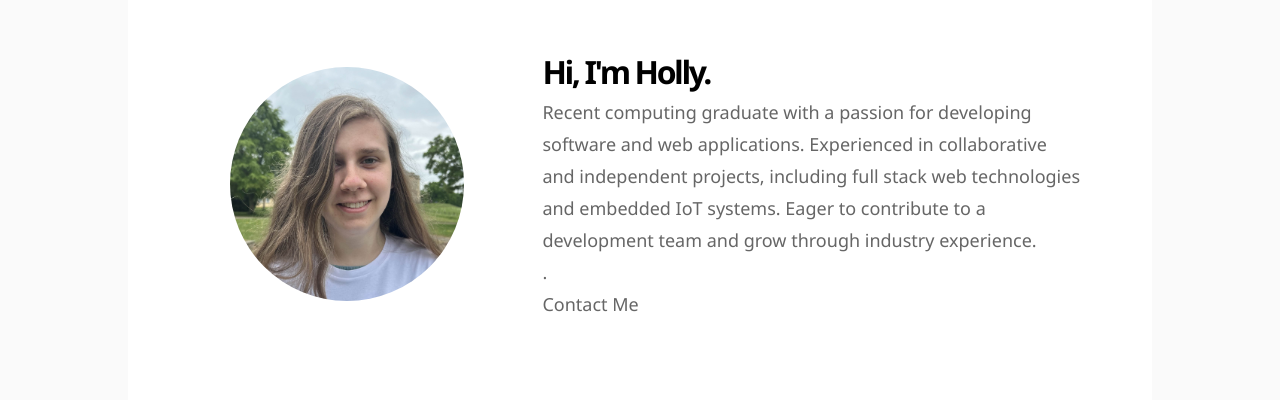
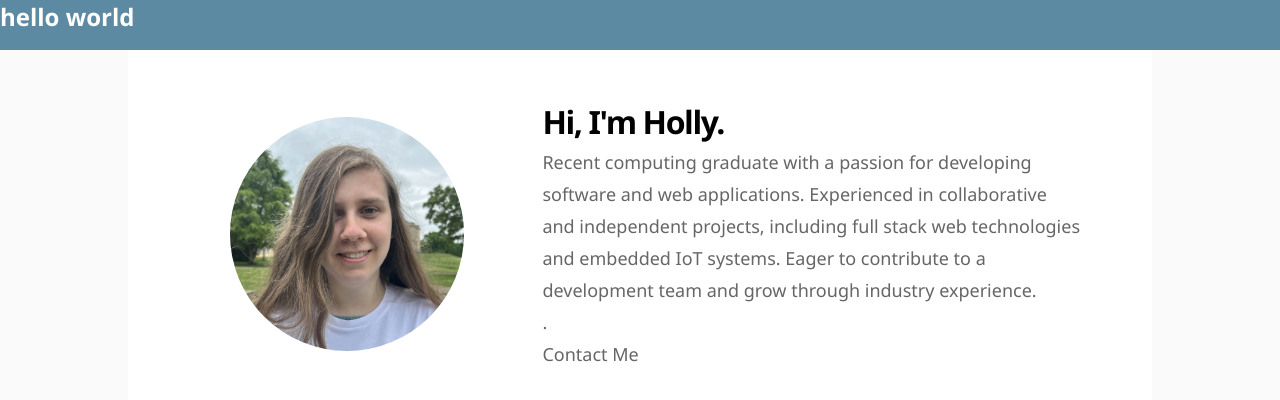
Before and after one commit to hollyejordan/portfolio, a Next.js app: page / in a window 1280 px wide. Shown: the top 400 px of the page. Built offline with nearby package versions, Linux system fonts and the light colour scheme.

Commit message:
Add navbar

```diff
--- /dev/null
+++ b/app/components/navbar.module.css
@@ -0,0 +1,6 @@
+.navbar {
+
+    background-color: rgb(93, 138, 163);
+    height: 50px;
+    color: white;
+}
--- /dev/null
+++ b/app/components/navbar.tsx
@@ -0,0 +1,9 @@
+import styles from "./navbar.module.css"
+
+export default function Navbar() {
+  return (
+    <div className={styles.navbar}>
+      <h2>hello world</h2>
+    </div>
+  );
+}
--- a/app/layout.tsx
+++ b/app/layout.tsx
@@ -1,5 +1,6 @@
 import type { Metadata } from "next";
 import "./globals.css";
+import Navbar from "./components/navbar"
 
 export const metadata: Metadata = {
   title: "Holly Jordan Portfolio",
@@ -14,6 +15,7 @@ export default function RootLayout({
   return (
     <html lang="en">
       <body>
+        <Navbar />
         {children}
       </body>
     </html>
--- a/app/page.module.css
+++ b/app/page.module.css
@@ -50,7 +50,7 @@
   font-size: 32px;
   font-weight: 600;
   line-height: 48px;
-  letter-spacing: -2.4px;
+  letter-spacing: -1.4px;
   color: var(--text-primary);
 }
 
```
